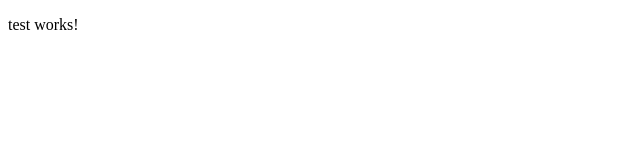
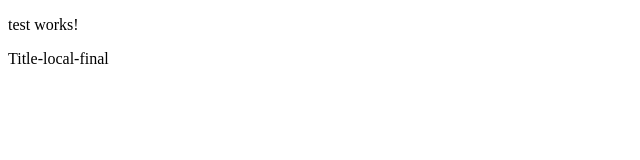
Before and after one commit to JP-Jagadesan/mfe, an Angular app: page / in a window 1280 px wide. Shown: the top 160 px of the page, without its empty margins (0-640 px from the left). Built offline with nearby package versions, Linux system fonts and the light colour scheme.

Commit message:
all changes were done in single go

```diff
--- a/projects/host/src/app/app.component.html
+++ b/projects/host/src/app/app.component.html
@@ -1 +1,2 @@
 <lib-test></lib-test>
+Title-local-final
```
